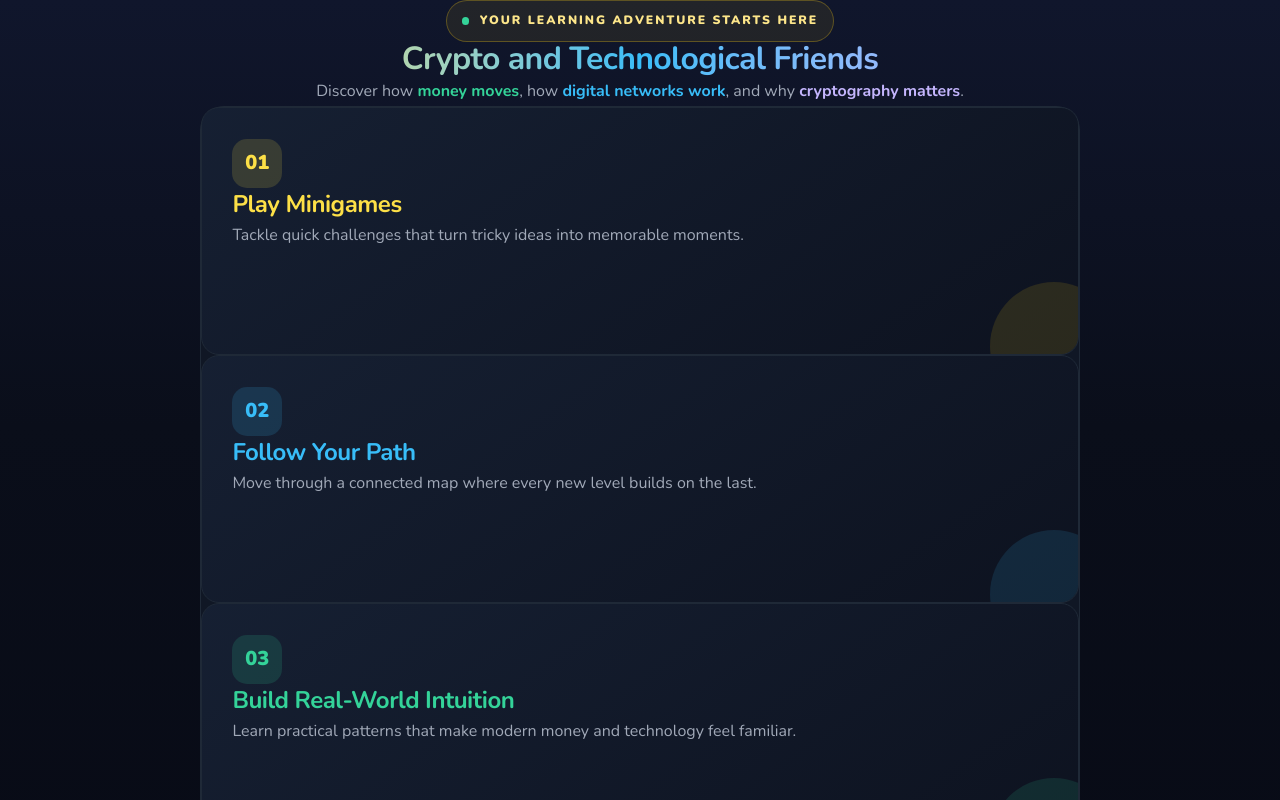
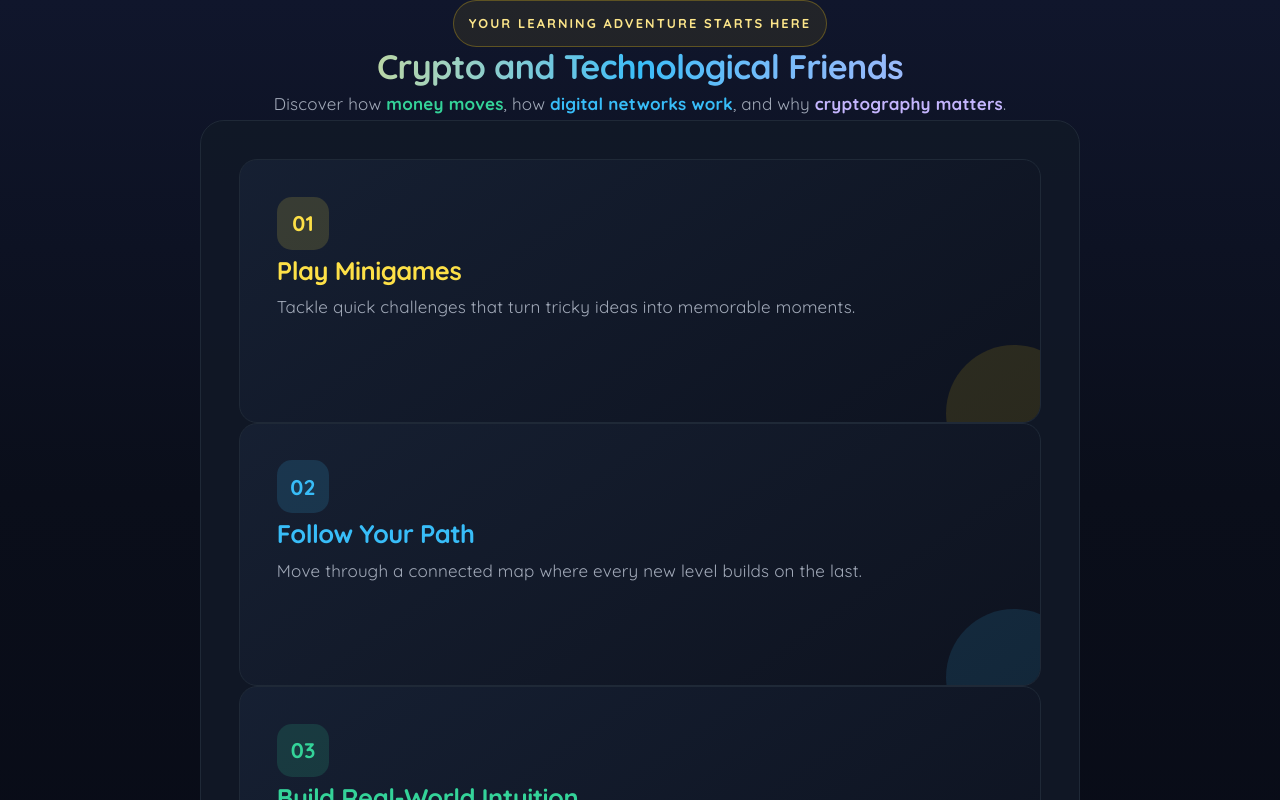
Before and after one commit to js890/crypto-edu, a Next.js app: page / in a window 1280 px wide. Shown: the top 800 px of the page. Built offline with nearby package versions, Linux system fonts and the light colour scheme.

Commit message:
Copilot 3

```diff
--- a/app/globals.css
+++ b/app/globals.css
@@ -27,16 +27,17 @@
   }
 
   html {
-    font-size: 16px;
+    font-size: 17px;
     scroll-behavior: smooth;
   }
 
   body {
-    font-family: var(--font-nunito), "Nunito", -apple-system, BlinkMacSystemFont, "Segoe UI", Roboto, sans-serif;
+    font-family: var(--font-quicksand), "Quicksand", "Trebuchet MS", sans-serif;
     background-color: var(--bg-bottom);
     background-image: linear-gradient(180deg, var(--bg-top) 0%, #0a0e1a 48%, var(--bg-bottom) 100%);
     color: var(--text-primary);
-    line-height: 2.12;
+    line-height: 2.28;
+    letter-spacing: 0.012em;
     min-height: 100vh;
     overflow-x: hidden;
   }
@@ -44,12 +45,14 @@
   h1, h2, h3, h4 {
     color: var(--text-primary);
     letter-spacing: -0.02em;
-    line-height: 1.38;
+    line-height: 1.48;
+    padding: 0.08em 0;
   }
 
   p {
     color: var(--text-secondary);
-    line-height: 2.15;
+    line-height: 2.28;
+    letter-spacing: 0.012em;
   }
 
   a {
@@ -83,18 +86,22 @@
   background-color: var(--surface-color);
   border: 1px solid var(--border-subtle);
   border-radius: 24px;
+  padding: 2.25rem;
+  overflow: visible;
 }
 
 .surface-panel-active {
   background-color: var(--surface-elevated);
   border: 1px solid var(--accent-crypto);
   border-radius: 26px;
+  padding: 2.25rem;
 }
 
 .surface-panel-locked {
   background-color: var(--surface-color);
   border: 1px solid var(--border-subtle);
   border-radius: 22px;
+  padding: 2.25rem;
   opacity: 0.78;
   transition: opacity 0.18s ease, transform 0.18s ease;
 }
@@ -119,13 +126,6 @@
   text-transform: uppercase;
 }
 
-.hero-kicker-dot {
-  width: 0.48rem;
-  height: 0.48rem;
-  border-radius: 9999px;
-  background: #34d399;
-}
-
 .hero-title {
   text-wrap: balance;
 }
@@ -133,7 +133,7 @@
 .feature-card {
   position: relative;
   min-height: 15.5rem;
-  padding: 1.9rem !important;
+  padding: 2.15rem !important;
   overflow: hidden;
   border: 1px solid var(--border-subtle);
   border-radius: 18px;
@@ -209,17 +209,22 @@
 .locked-number {
   background: #202a3d;
   color: #7f8797;
-  box-shadow: none;
 }
 
 .lesson-header-card {
   position: relative;
-  overflow: hidden;
+  overflow: visible;
   border: 1px solid rgba(167, 139, 250, 0.22);
   border-radius: 26px;
   background:
     linear-gradient(135deg, rgba(167, 139, 250, 0.11), rgba(56, 189, 248, 0.04)),
     rgba(17, 24, 39, 0.82);
+}
+
+.lesson-header-card p {
+  line-height: 2.3;
+  padding: 0.12em 0;
+  overflow: visible;
 }
 
 .lesson-header-card::after {
@@ -241,7 +246,7 @@
 
 .concept-card {
   min-height: 10.5rem;
-  padding: 1.5rem;
+  padding: 1.75rem;
   border: 1px solid var(--border-subtle);
   border-radius: 16px;
   background: rgba(9, 13, 22, 0.62);
@@ -256,8 +261,8 @@
 }
 
 .concept-card p {
-  font-size: 0.9rem;
-  line-height: 1.95;
+  font-size: 0.95rem;
+  line-height: 2.12;
 }
 
 .track-badge-technology {
@@ -350,6 +355,7 @@
   border: 1px solid var(--border-subtle);
   color: var(--text-primary);
   transition: border-color 0.18s ease, background-color 0.18s ease, transform 0.18s ease;
+  line-height: 2.08;
 }
 
 .mcq-option:hover {
--- a/app/layout.tsx
+++ b/app/layout.tsx
@@ -1,11 +1,11 @@
 import type { Metadata } from "next";
-import { Nunito } from "next/font/google";
+import { Quicksand } from "next/font/google";
 import "./globals.css";
 
-const nunito = Nunito({
+const quicksand = Quicksand({
   subsets: ["latin"],
-  weight: ["400", "600", "700", "800", "900"],
-  variable: "--font-nunito",
+  weight: ["300", "400", "500", "600", "700"],
+  variable: "--font-quicksand",
 });
 
 export const metadata: Metadata = {
@@ -20,7 +20,7 @@ export default function RootLayout({
   children: React.ReactNode;
 }) {
   return (
-    <html lang="en" className={nunito.variable}>
+    <html lang="en" className={quicksand.variable}>
       <body className="font-sans antialiased">{children}</body>
     </html>
   );
--- a/app/levels/level-01/page.tsx
+++ b/app/levels/level-01/page.tsx
@@ -147,7 +147,7 @@ export default function LevelOnePage() {
             <h1 className="text-4xl sm:text-6xl font-black leading-[1.12]">
               Welcome to the Network
             </h1>
-            <p className="text-base sm:text-lg leading-[1.9] max-w-2xl">
+            <p className="text-base sm:text-lg leading-[2.25] max-w-2xl py-2">
               Learn what <strong className="text-[#facc15]">cryptocurrency</strong> is,
               how a <strong className="text-[#34d399]">shared ledger</strong> stays in sync,
               and how <strong className="text-[#38bdf8]">miners</strong> keep the chain moving.
--- a/app/levels/page.tsx
+++ b/app/levels/page.tsx
@@ -46,7 +46,6 @@ export default function LevelsPage() {
 
         <div className="text-center space-y-6 max-w-2xl mx-auto">
           <div className="hero-kicker mx-auto">
-            <span className="hero-kicker-dot" />
             Choose your next challenge
           </div>
           <h1 className="text-5xl sm:text-7xl font-black leading-[1.08]">
@@ -164,6 +163,9 @@ export default function LevelsPage() {
                 <span className="track-badge-technology">Technology</span>
               </div>
               <h2 className="text-lg font-bold leading-snug">Hash Lab</h2>
+              <p className="text-xs font-extrabold uppercase tracking-wide text-[#38bdf8]">
+                Requires Level 02
+              </p>
               <p className="text-sm leading-[2]">
                 Spot tampering and see how cryptographic hashes behave when
                 inputs change.
@@ -179,6 +181,9 @@ export default function LevelsPage() {
                 <span className="track-badge-crypto">Crypto</span>
               </div>
               <h2 className="text-lg font-bold leading-snug">Gas and Fees</h2>
+              <p className="text-xs font-extrabold uppercase tracking-wide text-[#a78bfa]">
+                Requires Level 02
+              </p>
               <p className="text-sm leading-[2]">
                 Balance confirmation speed and network costs when sending value.
               </p>
@@ -195,6 +200,9 @@ export default function LevelsPage() {
               <h2 className="text-lg font-bold leading-snug">
                 Risk and Diversification
               </h2>
+              <p className="text-xs font-extrabold uppercase tracking-wide text-[#34d399]">
+                Requires Level 02
+              </p>
               <p className="text-sm leading-[2]">
                 Handle price swings across multiple assets without putting
                 everything in one place.
@@ -217,6 +225,9 @@ export default function LevelsPage() {
               <h2 className="text-xl font-bold leading-snug">
                 Mainnet Launch
               </h2>
+              <p className="text-xs font-extrabold uppercase tracking-wide text-[#a78bfa]">
+                Requires Levels 03, 04 and 05
+              </p>
               <p className="text-sm sm:text-base leading-[2]">
                 Bring key security, fee trade-offs, and portfolio risk together
                 in one final round.
--- a/app/page.tsx
+++ b/app/page.tsx
@@ -6,7 +6,6 @@ export default function TitleScreen() {
       <div className="content-narrow text-center space-y-14 sm:space-y-16">
         <div className="space-y-7 sm:space-y-9">
           <div className="hero-kicker mx-auto">
-            <span className="hero-kicker-dot" />
             Your learning adventure starts here
           </div>
           <h1 className="hero-title text-5xl sm:text-7xl lg:text-8xl font-black tracking-tight leading-[1.05] bg-gradient-to-r from-[#fde047] via-[#38bdf8] to-[#c4b5fd] bg-clip-text text-transparent">
```
